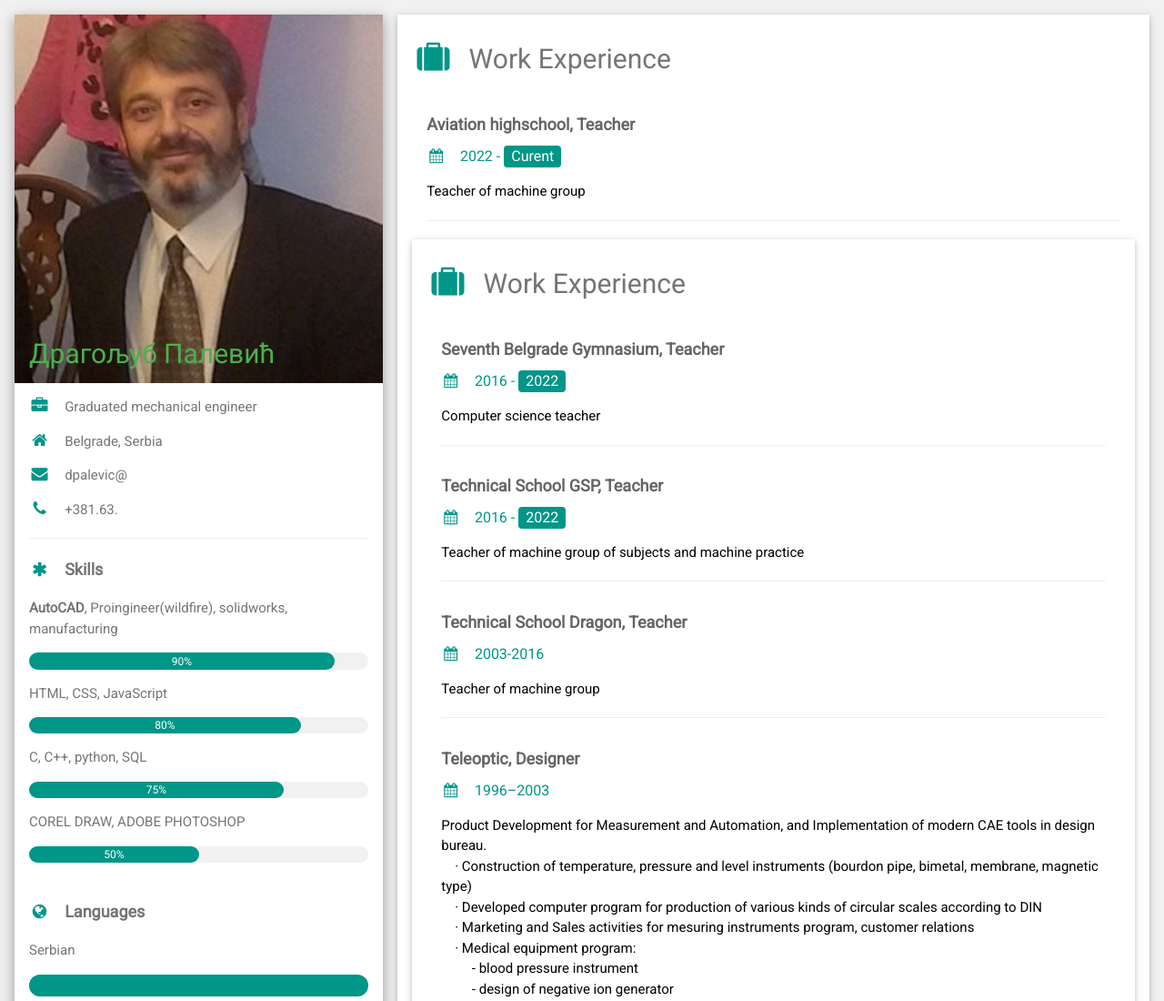
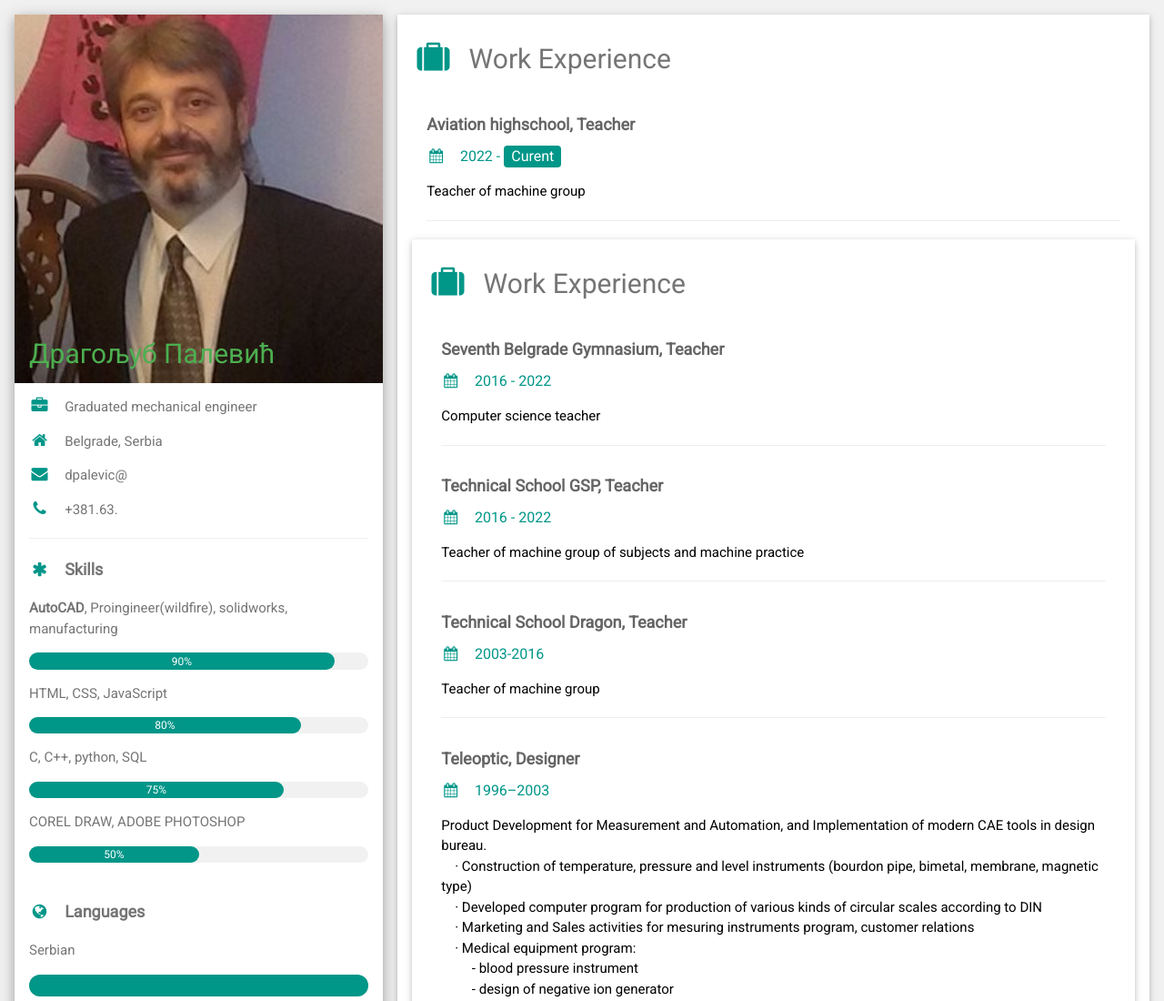
Before and after one commit to drpale/CVlinkedi, a plain HTML site: page index.html in a window 1280 px wide. Shown: the top 1100 px of the page at 91% size. Drawn offline with nearby package versions, Linux system fonts and the light colour scheme.

Commit message:
Update index.html

```diff
--- a/index.html
+++ b/index.html
@@ -92,13 +92,13 @@ html,body,h1,h2,h3,h4,h5,h6 {font-family: "Roboto", sans-serif}
         <h2 class="w3-text-grey w3-padding-16"><i class="fa fa-suitcase fa-fw w3-margin-right w3-xxlarge w3-text-teal"></i>Work Experience</h2>
         <div class="w3-container">
           <h5 class="w3-opacity"><b>Seventh Belgrade Gymnasium, Teacher</b></h5>
-          <h6 class="w3-text-teal"><i class="fa fa-calendar fa-fw w3-margin-right"></i>2016 - <span class="w3-tag w3-teal w3-round">2022</span></h6>
+          <h6 class="w3-text-teal"><i class="fa fa-calendar fa-fw w3-margin-right"></i>2016 - 2022</h6>
           <p>Computer science teacher</p>
           <hr>
         </div>
 		<div class="w3-container">
           <h5 class="w3-opacity"><b>Technical School GSP, Teacher</b></h5>
-          <h6 class="w3-text-teal"><i class="fa fa-calendar fa-fw w3-margin-right"></i>2016 - <span class="w3-tag w3-teal w3-round">2022</span></h6>
+          <h6 class="w3-text-teal"><i class="fa fa-calendar fa-fw w3-margin-right"></i>2016 - 2022 </h6>
           <p>Teacher of machine group of subjects and machine practice</p>
           <hr>
         </div>
```
